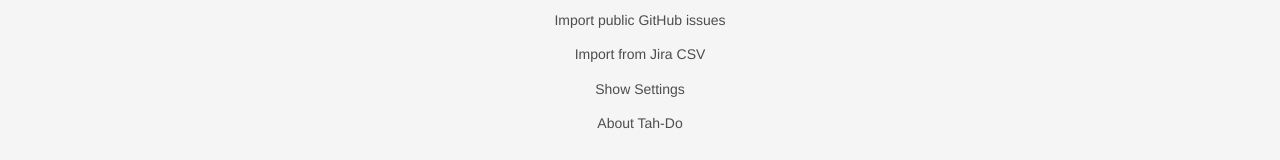
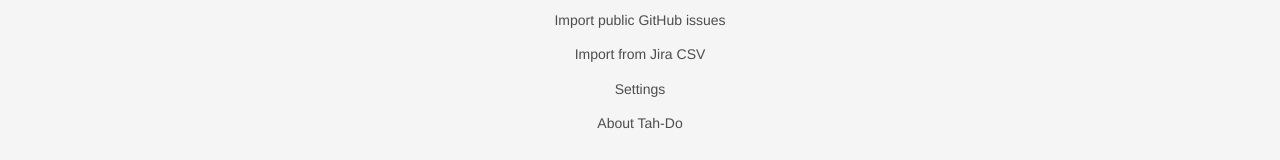
Before and after one commit to votemike/todo, a React (Create React App) app: page / in a window 1280 px wide. Shown: the part 593-753 px from the top of the page. Built offline with nearby package versions, Linux system fonts and the light colour scheme.

Commit message:
Refactoring

```diff
--- a/package.json
+++ b/package.json
@@ -4,12 +4,13 @@
   "version": "0.1.0",
   "private": true,
   "dependencies": {
+    "classnames": "^2.2.6",
     "csv-parse": "^4.4.1",
     "gh-pages": "^2.0.1",
     "github-api": "^3.2.2",
     "react": "^16.8.6",
     "react-dom": "^16.8.6",
-    "react-scripts": "3.0.0"
+    "react-scripts": "^3.0.0"
   },
   "scripts": {
     "predeploy": "npm run build && echo tahdo.app > build/CNAME",
--- a/src/App.js
+++ b/src/App.js
@@ -8,6 +8,7 @@
 import GitHubImport from './components/GitHubImport';
 import GitHub from './utilities/GitHub';
 import Jira from './utilities/Jira';
+import { getPrioritisedTodos, todosNeedSorting } from "./utilities/Todos";
 
 function App() {
   const useStateWithLocalStorage = (storageKey, defaultValue) => {
@@ -72,24 +73,8 @@
     setTodos(newTodos);
   };
 
-  const todosNeedSorting = function (todos) {
-    if (todos.length <= 1) {
-      return false;
-    }
-
-    const todosString = JSON.stringify(todos); //clone
-    const prioritisedTodos = getPrioritisedTodos(JSON.parse(todosString));
-
-    return JSON.stringify(prioritisedTodos) !== todosString;
-  };
-
   const prioritiseTodos = () => {
-    setTodos(getPrioritisedTodos(JSON.parse(JSON.stringify(todos))));
-  };
-
-  const getPrioritisedTodos = todos => {
-    todos.sort((a, b) => (b.impact - b.effort) - (a.impact - a.effort));
-    return todos;
+    setTodos(getPrioritisedTodos(todos));
   };
 
   let graph;
--- a/src/App.scss
+++ b/src/App.scss
@@ -315,8 +315,7 @@
   }
 }
 
-.jira-import input,
-.github-import form {
+.togglable-section-content {
   display: block;
   margin: 5px auto;
   transition: height 400ms ease-in-out;
@@ -326,29 +325,16 @@
   }
 }
 
+.github-import,
 .jira-import {
-  input {
-    height: 18px;
-  }
-}
-
-.github-import {
-  form {
-    height: 22px;
-  }
-
+  height: 22px;
 }
 
 .settings {
+  height: 104px;
+
   form {
-    height: 104px;
-    transition: height 400ms ease-in-out;
-    overflow: hidden;
     padding-bottom: 5px;
-
-    &.hidden {
-      height: 0;
-    }
 
     .form-row {
       margin: 5px 0;
--- a/src/components/GitHubImport.js
+++ b/src/components/GitHubImport.js
@@ -1,22 +1,14 @@
 import React from 'react';
+import ToggleableSection from "./ToggleableSection";
 
 function GitHubImport({ handleSubmit }) {
-    const [showForm, setShowForm] = React.useState(false);
-
-    const toggleButtonHandler = event => {
-        event.preventDefault();
-
-        setShowForm(!showForm);
-    };
-
     return (
-        <div className="github-import togglable-section">
-            <button className="show-hide-toggle" onClick={toggleButtonHandler}>Import public GitHub issues</button>
-            <form onSubmit={handleSubmit} className={showForm ? "" : "hidden"}>
+        <ToggleableSection buttonText="Import public GitHub issues" extraClasses="github-import">
+            <form onSubmit={handleSubmit}>
                 <input type="text" id="repopath" name="github-import" placeholder="user/repo"/>
                 <button type="submit">Import</button>
             </form>
-        </div>
+        </ToggleableSection>
     );
 }
 
--- a/src/components/Graph.js
+++ b/src/components/Graph.js
@@ -1,23 +1,9 @@
 import React from 'react';
 import CanvasJSReact from './../canvasjs.react';
+import {decimalToHex, truncateText} from "../utilities/Helpers";
 const CanvasJSChart = CanvasJSReact.CanvasJSChart;
 
 function Graph({ todos, settings }) {
-
-    const decimalToHex = (decimal) => {
-        let hex = Number(decimal).toString(16);
-
-        while (hex.length < 2) {
-            hex = "0" + hex;
-        }
-
-        return hex;
-    };
-
-    const truncateText = (text, length) => {
-        return text.length > length ? `${text.substring(0, length)}...` : text;
-    };
-
     const dataPoints = todos.map((todo) => {
         const red = 127 + Math.ceil(12.75 * (todo.effort - todo.impact));
         const green = 255 - red;
--- a/src/components/JiraImport.js
+++ b/src/components/JiraImport.js
@@ -1,19 +1,11 @@
 import React from 'react';
+import ToggleableSection from "./ToggleableSection";
 
 function JiraImport({ handleFiles }) {
-    const [showUpload, setShowUpload] = React.useState(false);
-
-    const toggleButtonHandler = event => {
-        event.preventDefault();
-
-        setShowUpload(!showUpload);
-    };
-
     return (
-        <div className="jira-import togglable-section">
-            <button className="show-hide-toggle" onClick={toggleButtonHandler}>Import from Jira CSV</button>
-            <input type="file" id="input" onChange={handleFiles} name="jira-import" accept=".csv" className={showUpload ? "" : "hidden"}/>
-        </div>
+        <ToggleableSection buttonText="Import from Jira CSV" extraClasses="jira-import">
+            <input type="file" id="input" onChange={handleFiles} name="jira-import" accept=".csv"/>
+        </ToggleableSection>
     );
 }
 
--- a/src/components/Settings.js
+++ b/src/components/Settings.js
@@ -1,18 +1,10 @@
 import React from 'react';
+import ToggleableSection from "./ToggleableSection";
 
 function Settings({ settingsFormHandler, settings }) {
-    const [showSettings, setShowSettings] = React.useState(false);
-
-    const settingsButtonHandler = event => {
-        event.preventDefault();
-
-        setShowSettings(!showSettings);
-    };
-
     return (
-        <div className="settings togglable-section">
-            <button className="show-hide-toggle" onClick={settingsButtonHandler}>{showSettings ? 'Hide Settings' : 'Show Settings'}</button>
-            <form onSubmit={settingsFormHandler} className={showSettings ? "" : "hidden"}>
+        <ToggleableSection buttonText="Settings" extraClasses="settings">
+            <form onSubmit={settingsFormHandler}>
                 <div className="form-row">
                     <label htmlFor="impact">Rename "Impact"</label>
                     <input
@@ -55,7 +47,7 @@
                 </div>
                 <button type="submit">Save</button>
             </form>
-        </div>
+        </ToggleableSection>
     );
 }
 
--- a/src/components/Todo.js
+++ b/src/components/Todo.js
@@ -23,7 +23,7 @@
                 </div>
             </div>
         </div>
-        <button className='remove' onClick={() => removeTodo(index)}></button>
+        <button aria-label="Remove Todo" className='remove' onClick={() => removeTodo(index)}></button>
     </li>
 );
 
--- /dev/null
+++ b/src/components/ToggleableSection.js
@@ -0,0 +1,29 @@
+import React from 'react';
+import classNames from 'classnames';
+
+function ToggleableSection({ children, buttonText, extraClasses }) {
+    const [showChild, setShowChild] = React.useState(false);
+
+    const toggleButtonHandler = event => {
+        event.preventDefault();
+
+        setShowChild(!showChild);
+    };
+
+    const sectionClassNames = classNames(
+        "togglable-section-content",
+        extraClasses,
+        {"hidden": !showChild}
+    );
+
+    return (
+        <div className="togglable-section">
+            <button className="show-hide-toggle" onClick={toggleButtonHandler}>{buttonText}</button>
+            <div className={sectionClassNames}>
+                {children}
+            </div>
+        </div>
+    );
+}
+
+export default ToggleableSection;
--- /dev/null
+++ b/src/utilities/Helpers.js
@@ -0,0 +1,18 @@
+function decimalToHex(decimal) {
+    let hex = Number(decimal).toString(16);
+
+    while (hex.length < 2) {
+        hex = "0" + hex;
+    }
+
+    return hex;
+}
+
+function truncateText(text, length) {
+    return text.length > length ? `${text.substring(0, length)}...` : text;
+}
+
+module.exports = {
+    decimalToHex,
+    truncateText
+};
--- a/src/utilities/Jira.js
+++ b/src/utilities/Jira.js
@@ -1,7 +1,8 @@
-import CsvParse from 'csv-parse';
-
 class Jira {
     static handleCsvUpload(event, newItems, setNewItems) {
+        event.persist();
+        import('csv-parse')
+            .then(({default: CsvParse}) => {
                 const file = event.target.files[0];
                 const parser = CsvParse({delimiter: ',', columns: true, trim: true});
                 let newJiraItems = [];
@@ -22,6 +23,7 @@
                 })(file);
 
                 reader.readAsText(file);
+            });
     }
 }
 
--- /dev/null
+++ b/src/utilities/Todos.js
@@ -0,0 +1,18 @@
+function getPrioritisedTodos(todos) {
+    todos = JSON.parse(JSON.stringify(todos)); //clone
+    todos.sort((a, b) => (b.impact - b.effort) - (a.impact - a.effort));
+    return todos;
+}
+
+function todosNeedSorting(todos) {
+    if (todos.length <= 1) {
+        return false;
+    }
+
+    return JSON.stringify(getPrioritisedTodos(todos)) !==  JSON.stringify(todos);
+}
+
+module.exports = {
+    getPrioritisedTodos,
+    todosNeedSorting
+};
```
Also changed, not shown: 2 other files (tests, documents, lock files or other folders). Lines whose indentation alone changed are shown as unchanged.
